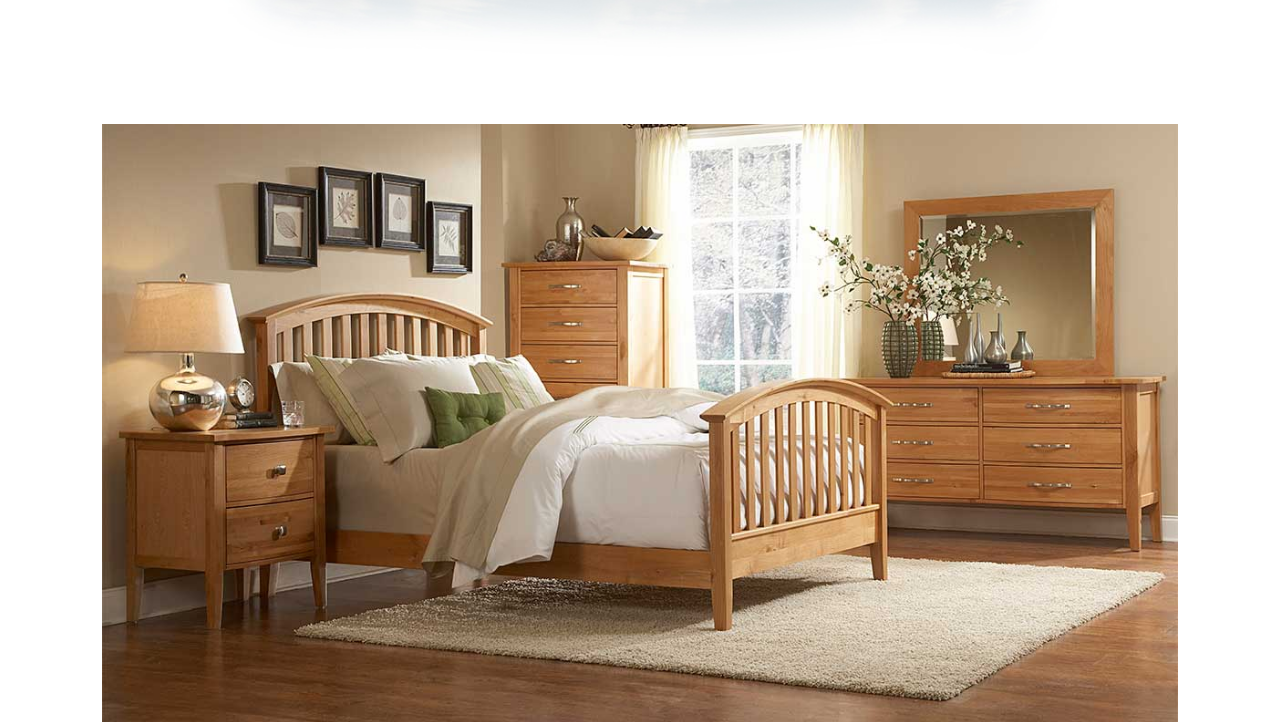
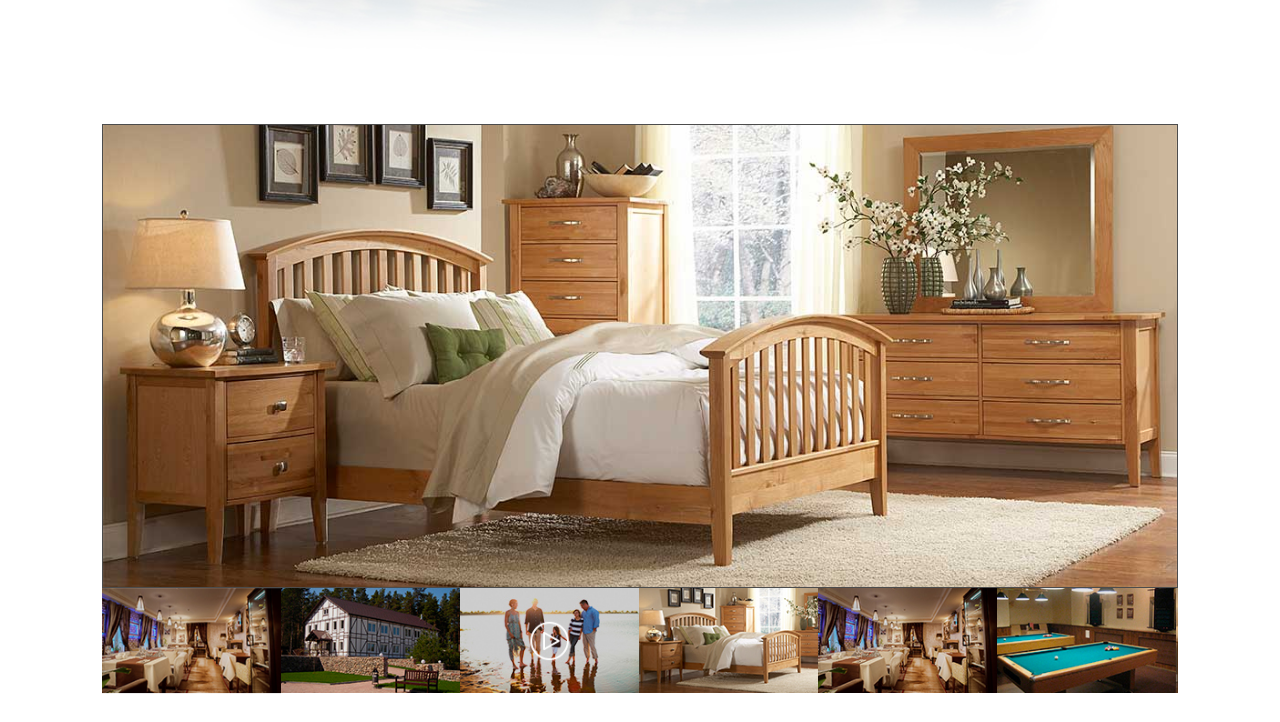
Before and after one commit to if712/Green-valley, a website: page index.html in a window 1280 px wide. Shown: the part 897-1619 px from the top of the page. Drawn offline with Linux system fonts and the light colour scheme; a web font is replaced by a local one.

Commit message:
gallery-img

```diff
--- a/less/blocks/gallery.less
+++ b/less/blocks/gallery.less
@@ -25,6 +25,7 @@
 
 		width: 100%;
 		overflow: hidden;
+		border: 1px solid @gray-dark;
 
 		@media (max-width: 767px){
 
@@ -34,7 +35,7 @@
 		&>img{
 
 			width: 100%;
-			//height: 100%;
+			margin: -6% 0 -10%;
 		}
 	}
 
@@ -43,7 +44,6 @@
 		display: flex;
 		width: 100%;
 		padding: 0;
-		margin-top: -3px;
 		overflow: hidden;
 		list-style-type: none;
 	}
```
Also changed, not shown: css/styles.css, 1 other file.
